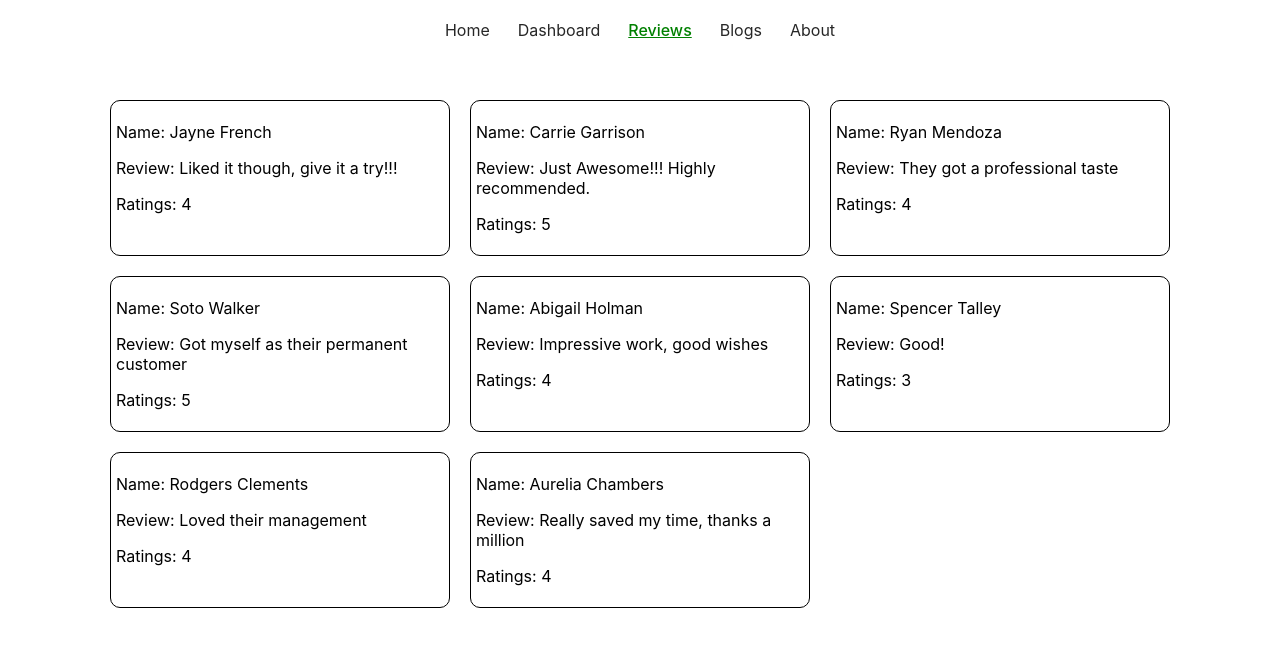
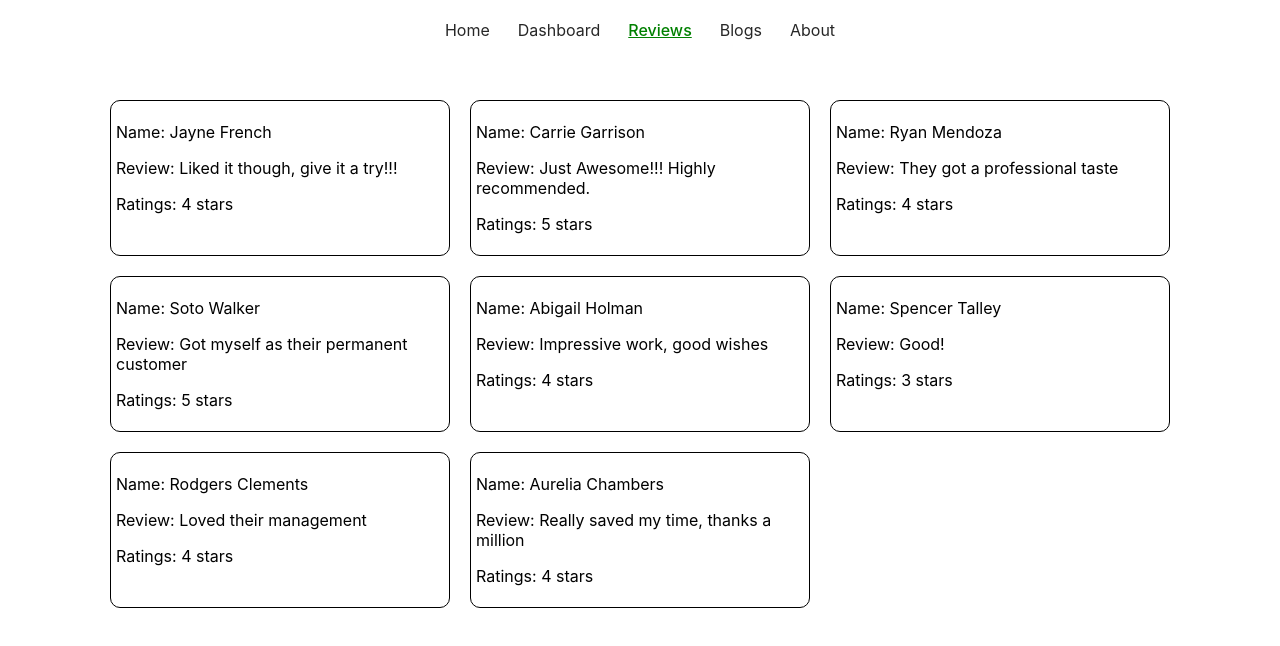
Before and after one commit to ijTuhin/product-analysis-site, a React (Create React App) app: page /review in a window 1280 px wide. Shown: the top 646 px of the page. Built offline with nearby package versions, Linux system fonts and the light colour scheme.

Commit message:
connected home page & review page with navigate button

```diff
--- a/src/component/Home/Home.js
+++ b/src/component/Home/Home.js
@@ -4,8 +4,10 @@ import React from 'react';
 import img from './../../img.jpg';
 import './Home.css';
 import useReview from '../../hooks/useReview';
+import { useNavigate } from 'react-router-dom';
 const Home = () => {
     const [reviews, setReviews] = useReview();
+    const navigate = useNavigate();
     return (
         <div className='home-page'>
             <div style={{ display: "flex", justifyContent: "space-between", alignItems: "center" }}>
@@ -16,7 +18,7 @@ const Home = () => {
                 <img src={img} alt="img" />
             </div>
             <div className='review-btn-container'>
-                <button className='review-btn'><span>See all reviews</span><FontAwesomeIcon icon={faArrowRightLong}></FontAwesomeIcon></button>
+                <button onClick={() => navigate('/review')} className='review-btn'><span>See all reviews</span><FontAwesomeIcon icon={faArrowRightLong}></FontAwesomeIcon></button>
             </div>
         </div>
     );
--- a/src/component/Reviews/EachReview.js
+++ b/src/component/Reviews/EachReview.js
@@ -7,7 +7,7 @@ const EachReview = ({ review }) => {
         <div className='review-card'>
             <p>Name: {name}</p>
             <p>Review: {reviews}</p>
-            <p>Ratings: {ratings}</p>
+            <p>Ratings: {ratings} stars</p>
         </div>
     );
 };
```
